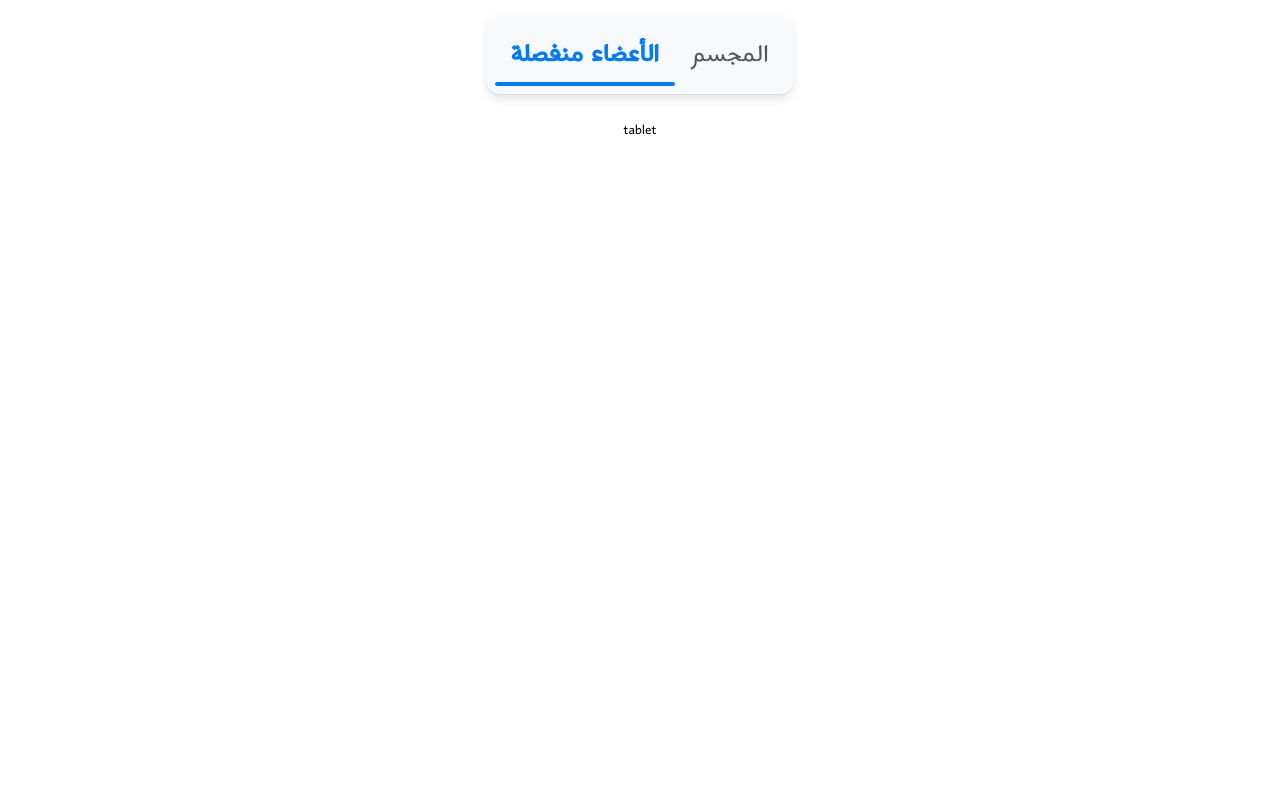
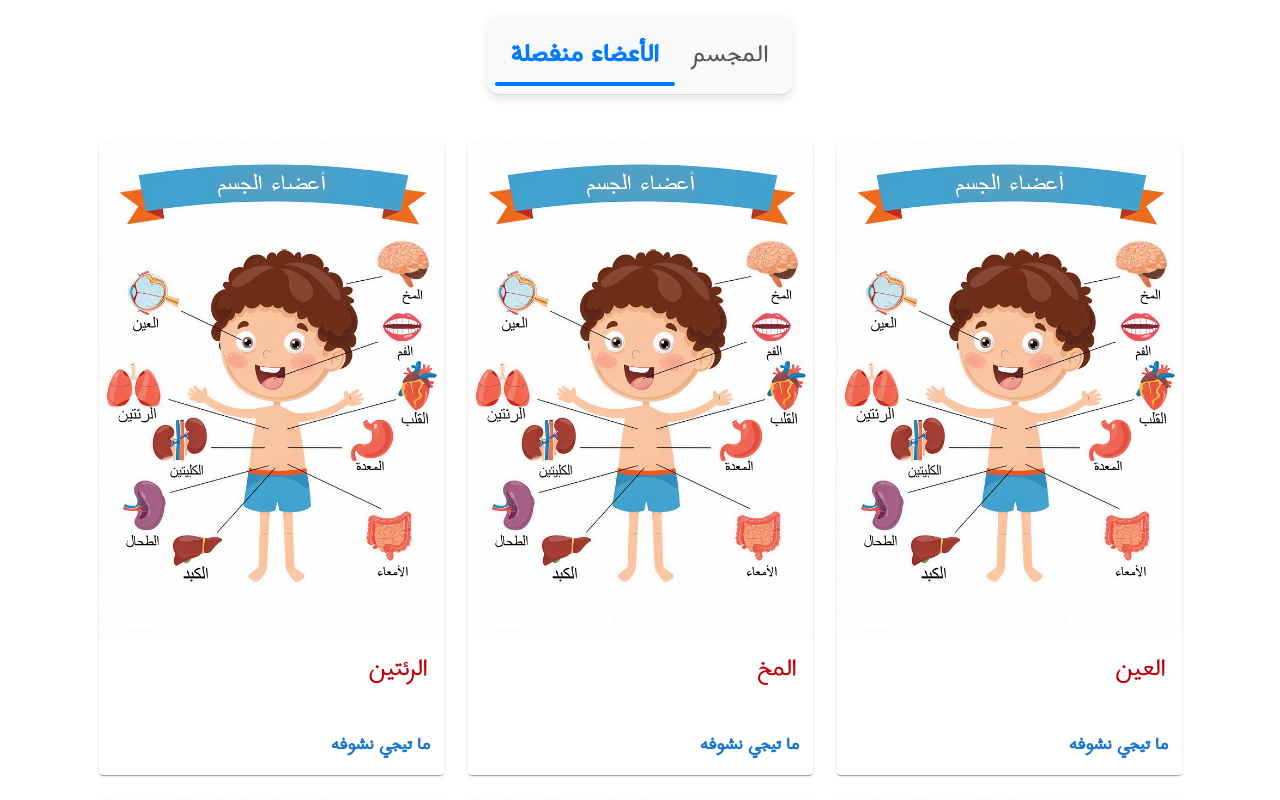
Before and after one commit to Amoory-Elmihy-77/My_Body, a React (Vite) app: page / in a window 1280 px wide. Both pictures are taken after a click on the tab "الأعضاء منفصلة". Shown: the top 800 px of the page. Built offline with nearby package versions, Linux system fonts and the light colour scheme.

Commit message:
create the second view of organs

```diff
--- a/src/Components/HumanModel.jsx
+++ b/src/Components/HumanModel.jsx
@@ -4,6 +4,7 @@ import Tabs from '@mui/material/Tabs';
 import Tab from '@mui/material/Tab';
 import Box from '@mui/material/Box';
 import ImageMap from "./ImageMap";
+import OrgansCards from "./OrgansCards";
 
 function CustomTabPanel(props) {
   const { children, value, index, ...other } = props;
@@ -81,16 +82,26 @@ export default function HumanModel() {
           }}
         >
           <Tab
-            sx={{ fontFamily: 'Harmattan, sans-serif', fontSize: '30px !important' }} label="المجسم" {...a11yProps(0)} />
+            sx={{
+              fontFamily: 'Harmattan, sans-serif', fontSize: {
+                sm: '23px !important',
+                md: '30px !important',
+              }
+            }} label="المجسم" {...a11yProps(0)} />
           <Tab
-            sx={{ fontFamily: 'Harmattan, sans-serif', fontSize: '30px !important' }}  label="الأعضاء منفصلة" {...a11yProps(1)} />
+            sx={{
+              fontFamily: 'Harmattan, sans-serif', fontSize: {
+                sm: '23px !important',
+                md: '30px !important',
+              }
+            }} label="الأعضاء منفصلة" {...a11yProps(1)} />
         </Tabs>
       </Box>
       <CustomTabPanel value={value} index={0}>
         <ImageMap />
       </CustomTabPanel>
       <CustomTabPanel value={value} index={1}>
-        tablet
+        <OrgansCards />
       </CustomTabPanel>
     </Box>
   );
--- /dev/null
+++ b/src/Components/OrgansCards.jsx
@@ -0,0 +1,57 @@
+import { useNavigate } from 'react-router-dom';
+import organsMappingPc from '../assets/mapping_pc.json';
+import Card from '@mui/material/Card';
+import CardActions from '@mui/material/CardActions';
+import CardContent from '@mui/material/CardContent';
+import CardMedia from '@mui/material/CardMedia';
+import Button from '@mui/material/Button';
+import Typography from '@mui/material/Typography';
+
+
+
+
+import Body from '../assets/images/final_body_pc.png';
+
+export default function OrgansCards(){
+    const navigate = useNavigate();
+
+    return (
+        <div>
+            <div className="cards flex flex-wrap justify-center gap-6 p-6 mx-auto max-w-7xl font-[Harmattan, sans-serif]">
+                {
+                    organsMappingPc.map((organ, index) => (
+                        <Card key={index} sx={{ maxWidth: 345 }} className="rounded-lg shadow-lg transition-transform duration-1000 ease-in-out transform hover:scale-105 hover:shadow-2xl">
+                            <CardMedia
+                                component="img"
+                                alt={organ.title}
+                                height="140"
+                                image={Body}
+                                className="rounded-t-lg"
+                            />
+                            <CardContent>
+                                <Typography sx={{
+                                    fontFamily: 'Harmattan, sans-serif', fontSize: {
+                                        sm: '23px !important',
+                                        md: '30px !important',
+                                    }
+                                }} gutterBottom variant="h5" component="div" className="font-semibold text-red-700">
+                                    {organ.title}
+                                </Typography>
+                                {/* <Typography variant="body2" className="text-gray-500">
+                                    Lizards are a widespread group of squamate reptiles, with over 6,000
+                                    species, ranging across all continents except Antarctica.
+                                </Typography> */}
+                            </CardContent>
+                            <CardActions>
+                                <Button onClick={() => navigate(organ.route)} sx={{ fontFamily: 'Harmattan, sans-serif', fontWeight: 'bold', fontSize: '20px !important' }} size="small" className="bg-green-500 text-white hover:bg-green-600">
+                                    ما تيجي نشوفه
+                                </Button>
+                            </CardActions>
+                        </Card>
+                    ))
+                }
+            </div>
+
+        </div>
+    );
+}
```
